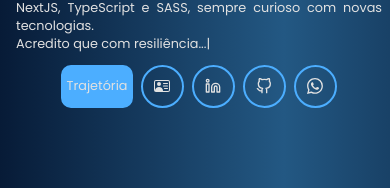
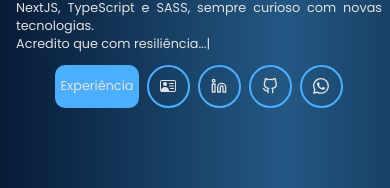
Before and after one commit to bruno-arruda-dev/portfolio-bruno, a Next.js app: page / in a window 390 px wide. Shown: the part 269-457 px from the top of the page. Built offline with nearby package versions, Linux system fonts and the light colour scheme.

Commit message:
Adicionado espaçamento entre botões do menu mobile.

```diff
--- a/src/components/Navbar/Buttons/Button/Button.module.scss
+++ b/src/components/Navbar/Buttons/Button/Button.module.scss
@@ -104,3 +104,9 @@
         }
     }
 }
+
+@media (max-width: 650px) {
+    .button {
+        margin: .5rem;
+    }
+}
--- a/src/locales/allLang.ts
+++ b/src/locales/allLang.ts
@@ -4,7 +4,7 @@ const LANGS: Record<string, { [key: string]: string }> = {
         page_projects_title: 'Bruno Arruda: Projetos',
         page_hireme_title: 'Bruno Arruda: Me Contrate',
         page_about_title: 'Bruno Arruda: Sobre Mim',
-        btn_path: 'Trajetória',
+        btn_path: 'Experiência',
         btn_project: 'Projetos',
         btn_contact: 'Contato',
         btn_send: 'Enviar',
@@ -54,7 +54,7 @@ const LANGS: Record<string, { [key: string]: string }> = {
         page_projects_title: 'Bruno Arruda: Projects',
         page_hireme_title: 'Bruno Arruda: Hire me',
         page_about_title: 'Bruno Arruda: About me',
-        btn_path: 'Path',
+        btn_path: 'Experience',
         btn_project: 'Projects',
         btn_contact: 'Contact',
         btn_send: 'Send',
```
